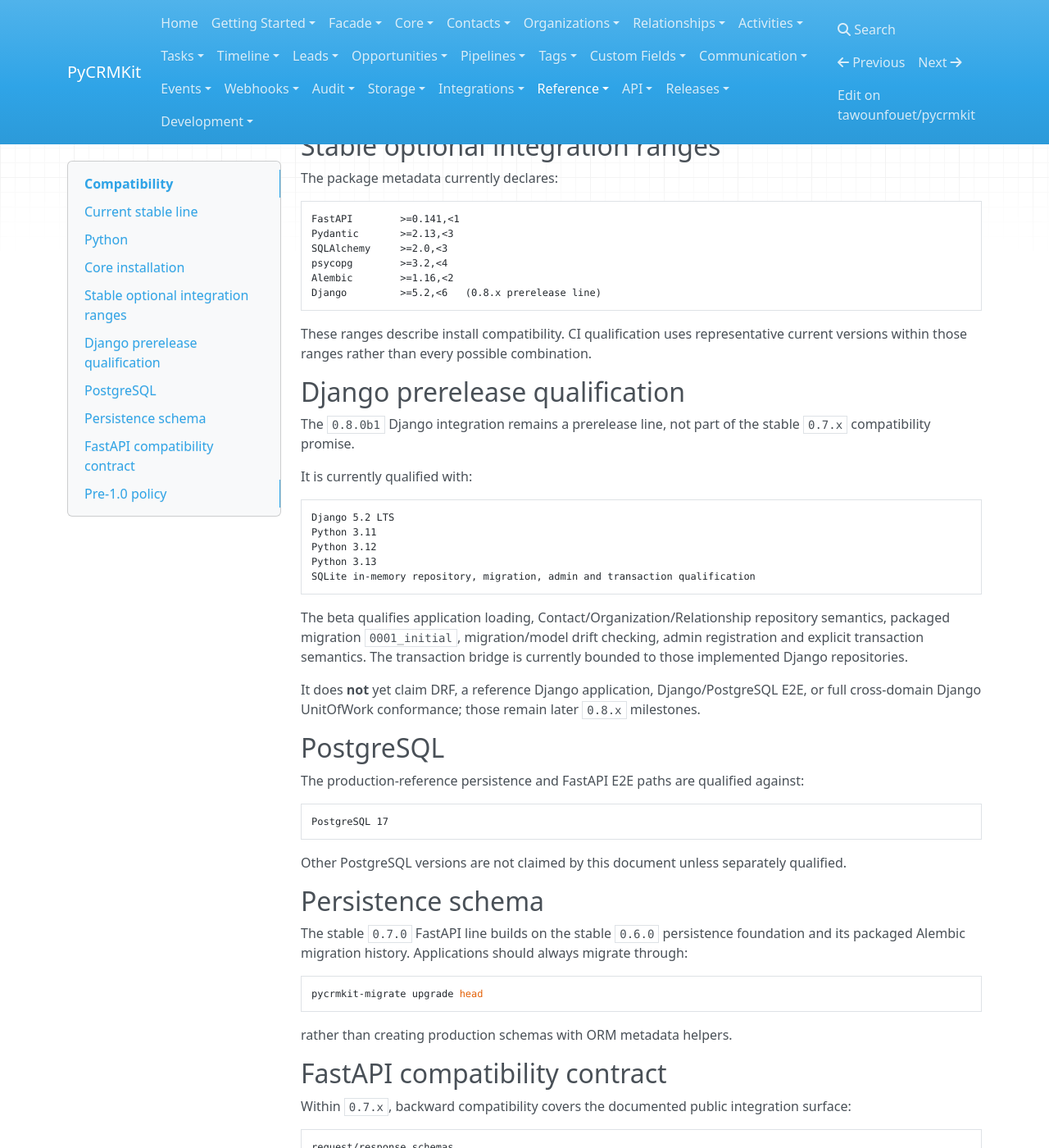
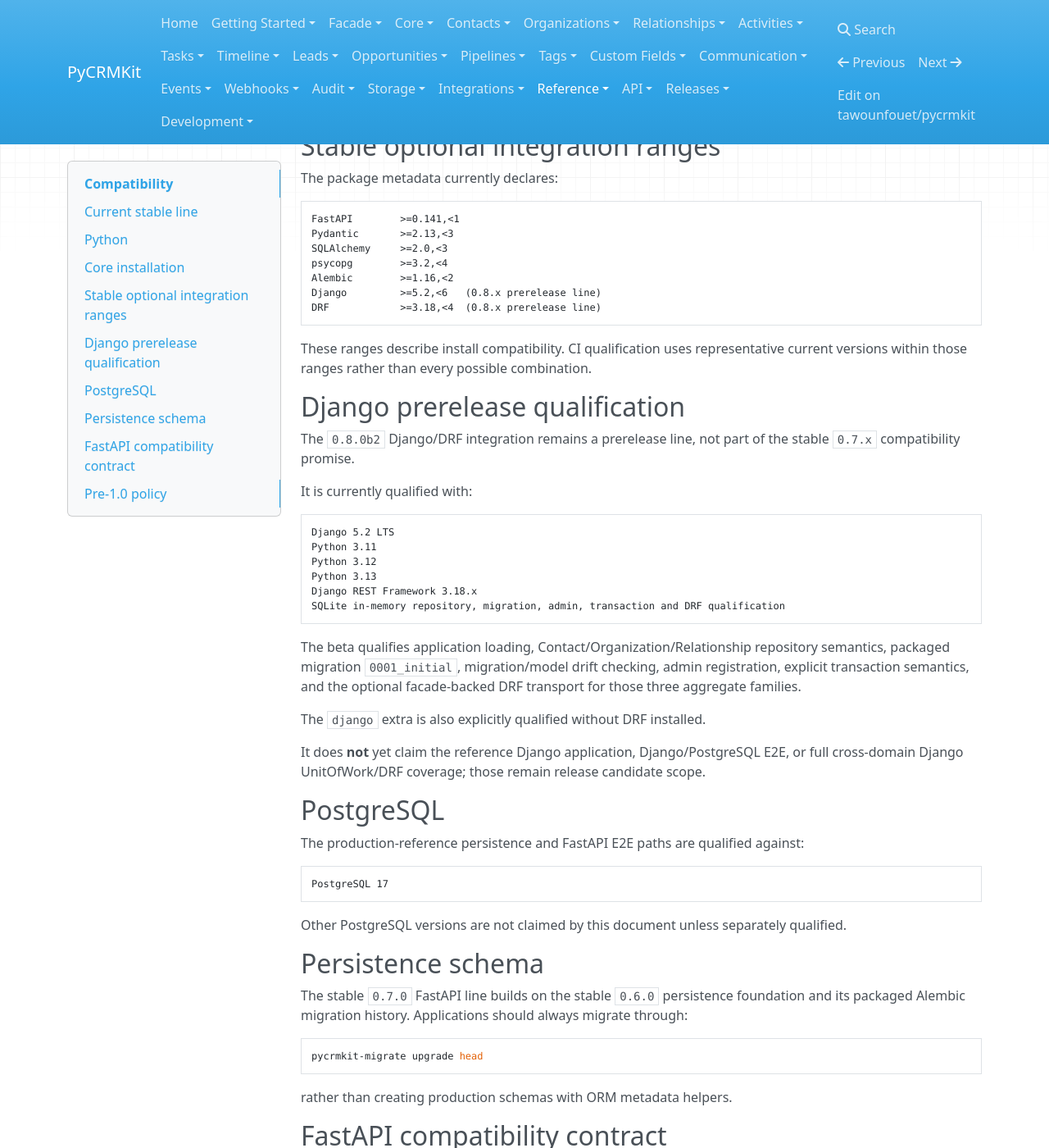
Before and after one commit to tawounfouet/pycrmkit, an MkDocs documentation site: the page built from docs/reference/compatibility.md, in a window 1280 px wide and 1400 px high, scrolled down 635 px. Shown: the whole window at 82% size. Built offline with MkDocs 1.6.1, drawn with Linux system fonts in a browser that asks for light colours; nearby versions of some CDN libraries.

Commit message:
docs: update Django and DRF compatibility qualification

````diff
--- a/docs/reference/compatibility.md
+++ b/docs/reference/compatibility.md
@@ -40,6 +40,7 @@
 psycopg        >=3.2,<4
 Alembic        >=1.16,<2
 Django         >=5.2,<6   (0.8.x prerelease line)
+DRF            >=3.18,<4  (0.8.x prerelease line)
 ```
 
 These ranges describe install compatibility. CI qualification uses
@@ -48,7 +49,7 @@
 
 ## Django prerelease qualification
 
-The `0.8.0b1` Django integration remains a prerelease line, not part of the
+The `0.8.0b2` Django/DRF integration remains a prerelease line, not part of the
 stable `0.7.x` compatibility promise.
 
 It is currently qualified with:
@@ -58,17 +59,20 @@
 Python 3.11
 Python 3.12
 Python 3.13
-SQLite in-memory repository, migration, admin and transaction qualification
+Django REST Framework 3.18.x
+SQLite in-memory repository, migration, admin, transaction and DRF qualification
 ```
 
 The beta qualifies application loading, Contact/Organization/Relationship
 repository semantics, packaged migration `0001_initial`, migration/model drift
-checking, admin registration and explicit transaction semantics. The transaction
-bridge is currently bounded to those implemented Django repositories.
+checking, admin registration, explicit transaction semantics, and the optional
+facade-backed DRF transport for those three aggregate families.
 
-It does **not** yet claim DRF, a reference Django application, Django/PostgreSQL
-E2E, or full cross-domain Django UnitOfWork conformance; those remain later
-`0.8.x` milestones.
+The `django` extra is also explicitly qualified without DRF installed.
+
+It does **not** yet claim the reference Django application, Django/PostgreSQL
+E2E, or full cross-domain Django UnitOfWork/DRF coverage; those remain release
+candidate scope.
 
 ## PostgreSQL
 
````
